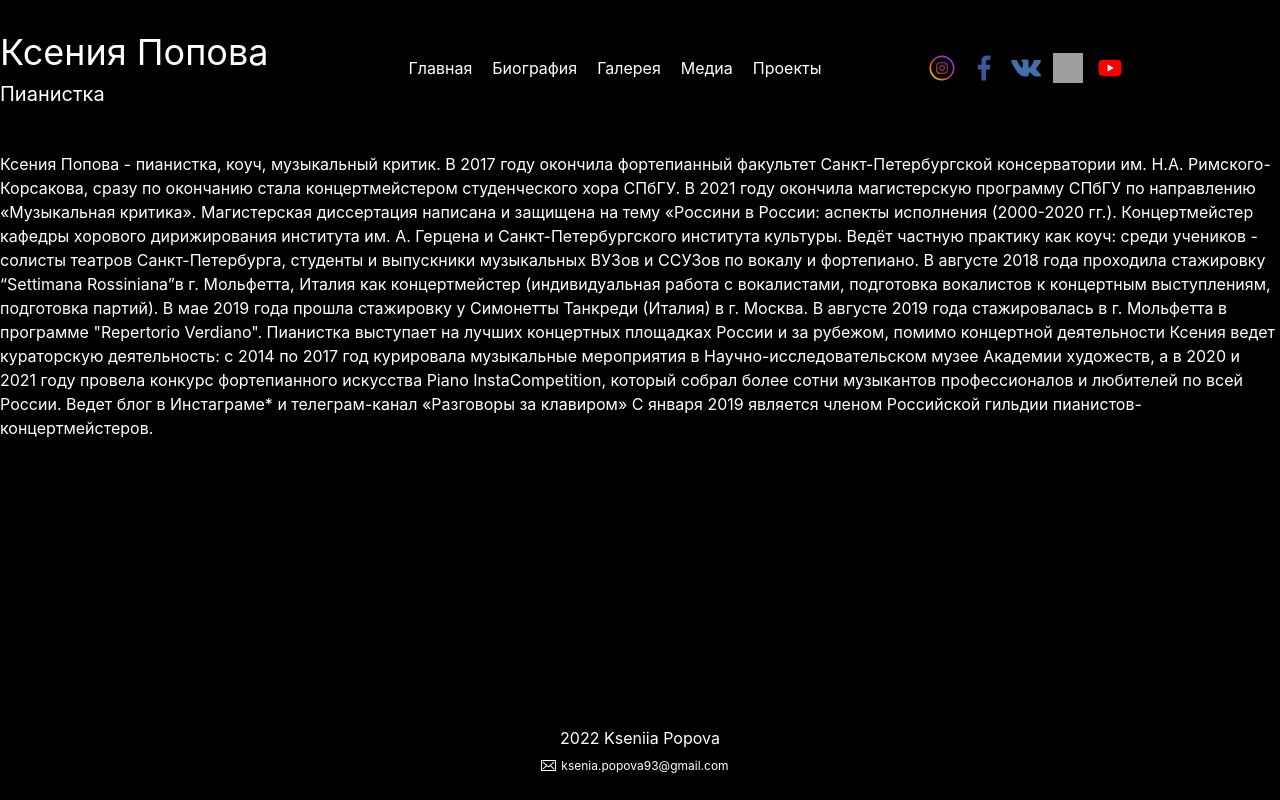
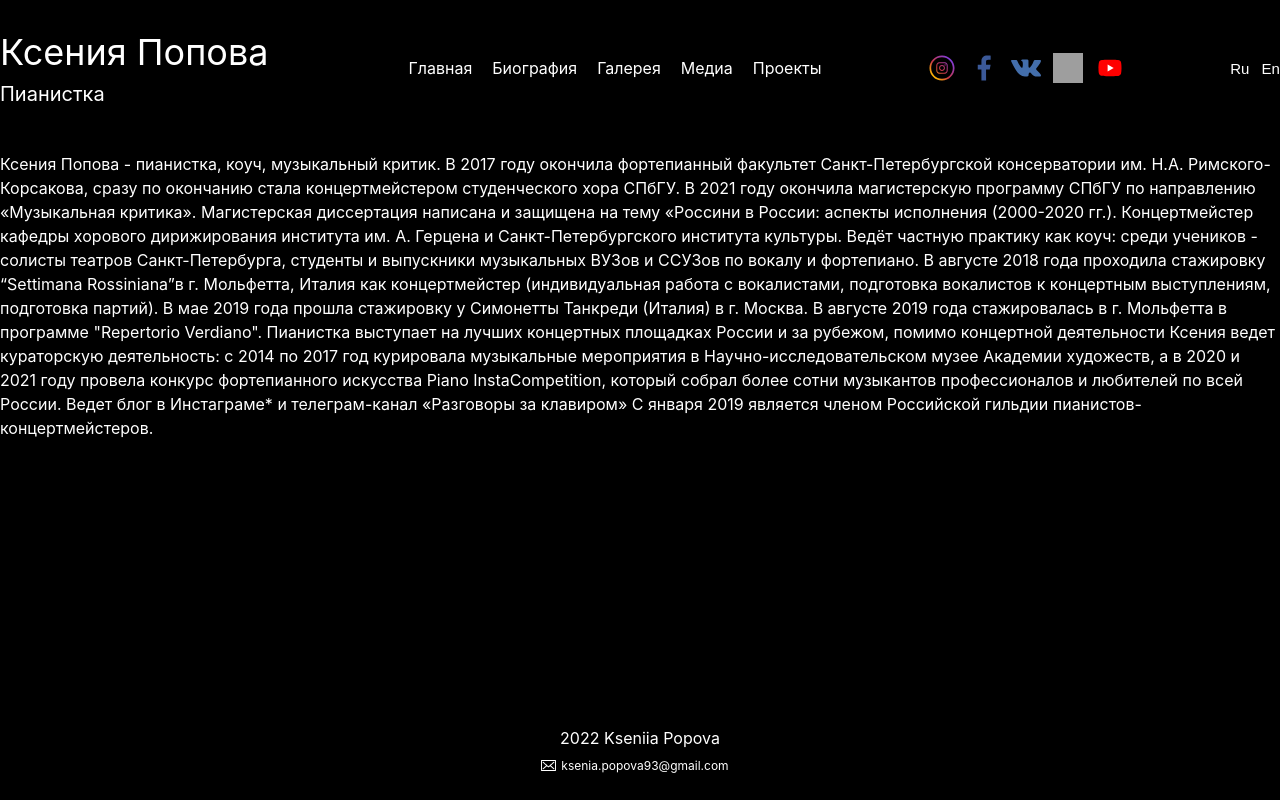
Before and after one commit to maystrova/resume, a Next.js app: page /about in a window 1280 px wide. Built offline with nearby package versions, Linux system fonts and the light colour scheme; grey boxes are pictures that could not be loaded.

Commit message:
lang buttons

```diff
--- a/components/header.tsx
+++ b/components/header.tsx
@@ -31,7 +31,7 @@ interface LangChangeMenu {
 
 const Header = ({}: HeaderProps) => {
     const { store, dispatch } = useContext(ResumeContext)
-    const [langBtn, setLangBtn] = useState<LANGUAGE>(LANGUAGE.RU)
+    const [activeBtn, setActiveBtn] = useState<boolean>(false)
 
     const SOCIAL_MEDIA_BUTTONS: SocialMediaLinks[] = [
         {
@@ -84,8 +84,6 @@ const Header = ({}: HeaderProps) => {
 
     const name: string = tr('name', store.currentLang)
     const prof: string = tr('prof', store.currentLang)
-    const ru = 'Ru'
-    const en = 'En'
 
     return (
         <div className={styles.container}>
@@ -128,12 +126,9 @@ const Header = ({}: HeaderProps) => {
                             onClick={() => {
                                 dispatch({ action: ACTION.SET_LANGUAGE, data: item.langValue })
                                 localStorage.setItem('currentLang', item.langValue)
-                                setLangBtn(item.langValue)
                             }}
                         >
-                            <span style={{ display: 'none' }}>
-                                {langBtn === LANGUAGE.RU ? en : ru}
-                            </span>
+                            <span className={styles.langBtn}>{item.title}</span>
                         </Button>
                     )
                 })}
--- a/styles/header.module.scss
+++ b/styles/header.module.scss
@@ -70,6 +70,9 @@
     @extend .menu__socialMedia;
 }
 
+.langBtn {
+}
+
 .menu__main {
     gap: 20px;
     padding: 0;
```
